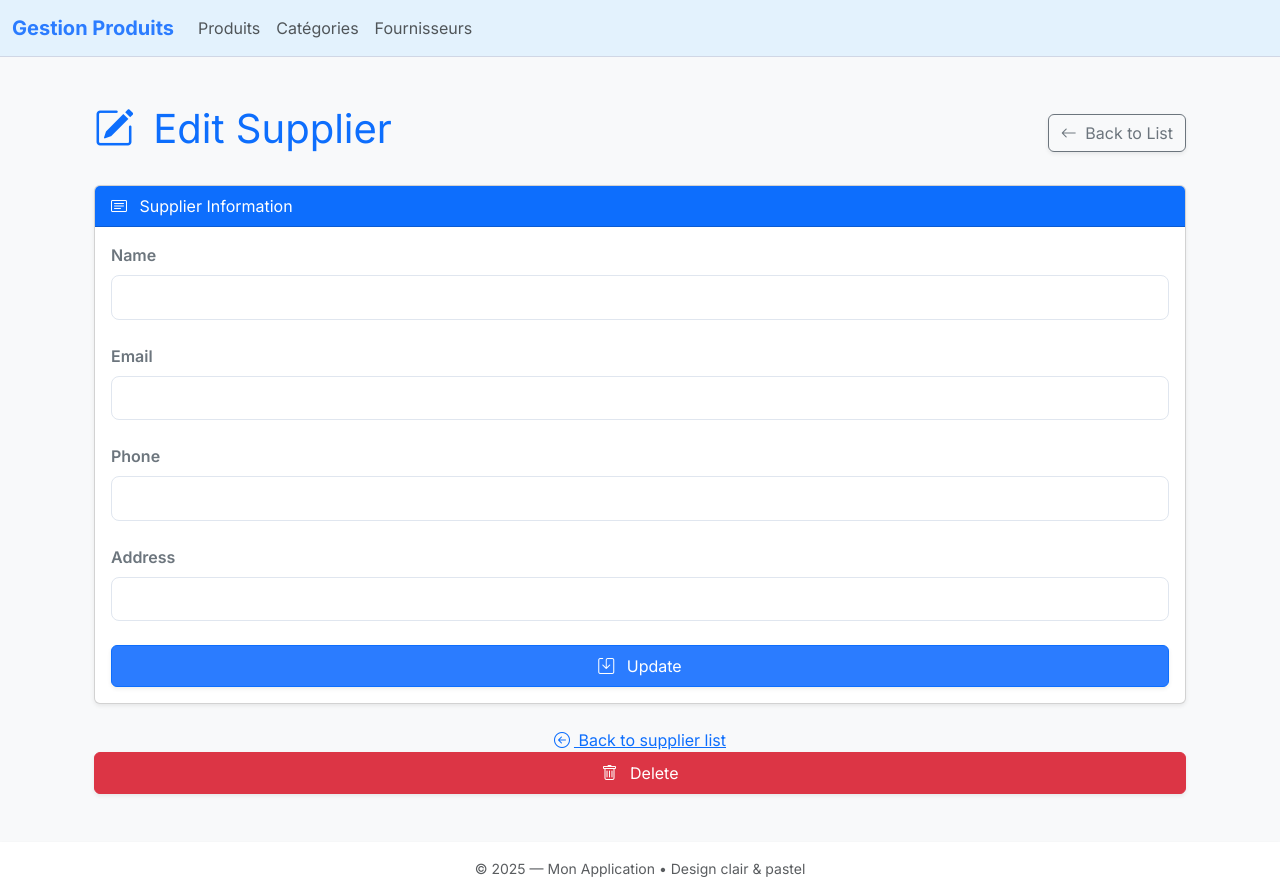
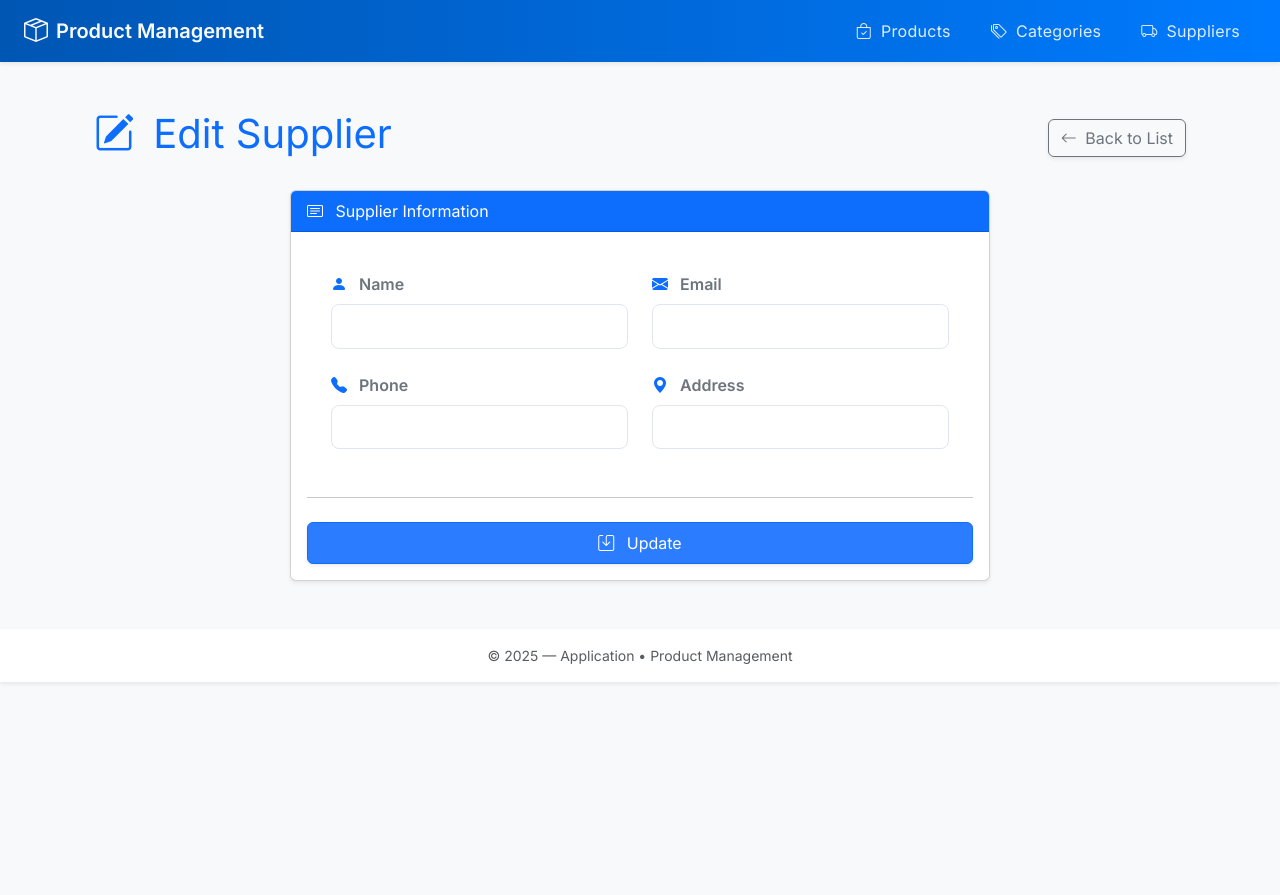
Before and after one commit to Amalbenaissa2003/GestionProduct, a Symfony app: template templates/fournisseur/edit.html.twig in a window 1280 px wide. After the commit the page ends 683 px from the top, so only its background shows below. Run offline with Twig, Linux system fonts and the light colour scheme; the template is opened without the code that fills it, so the values that code supplies are empty; form fields are guessed from the names that the template uses; some libraries are stand-ins or nearby versions.

Commit message:
update design fournisseur

```diff
--- a/public/css/theme.css
+++ b/public/css/theme.css
@@ -19,15 +19,7 @@ body {
     color: #333;
 }
 
-/* ===== Navbar ===== */
-.navbar {
-    background-color: #e3f2fd;
-    border-bottom: 1px solid #d0d7e5;
-}
-.navbar .navbar-brand {
-    font-weight: 600;
-    color: var(--primary);
-}
+
 
 /* ===== Card containers ===== */
 .card-like {
--- a/src/Form/CategoryType.php
+++ b/src/Form/CategoryType.php
@@ -21,7 +21,7 @@ class CategoryType extends AbstractType
     {
         $resolver->setDefaults([
             'data_class' => Category::class,
-            'csrf_protection' => false, // ⚠️ uniquement pour test
+
         ]);
     }
 }
--- a/src/Form/FournisseurType.php
+++ b/src/Form/FournisseurType.php
@@ -22,7 +22,7 @@ class FournisseurType extends AbstractType
     {
         $resolver->setDefaults([
             'data_class' => Fournisseur::class,
-            'csrf_protection' => false, // ⚠️ uniquement pour test
+
         ]);
     }
 }
--- a/templates/base.html.twig
+++ b/templates/base.html.twig
@@ -11,18 +11,90 @@
     {% block stylesheets %}{% endblock %}
 </head>
 <body class="bg-light font-inter">
+<style>
+/* 🎨 Navbar contrastée et moderne */
+.navbar {
+  background: linear-gradient(90deg, #0056b3, #007bff); /* bleu profond */
+  /*background: linear-gradient(90deg, #007bff, #00b4d8);*/
+  box-shadow: 0 3px 10px rgba(0, 0, 0, 0.1);
+}
 
-<nav class="navbar navbar-expand-lg navbar-light mb-4">
-  <div class="container-fluid">
-    <a class="navbar-brand fw-bold" href="#">Gestion Produits</a>
-    <button class="navbar-toggler" type="button" data-bs-toggle="collapse" data-bs-target="#navbarNav">
-      <span class="navbar-toggler-icon"></span>
+.navbar .nav-link {
+  font-weight: 500;
+  letter-spacing: 0.3px;
+  transition: all 0.3s ease;
+  color: #f8f9fa !important;
+  opacity: 0.9;
+}
+
+.navbar .nav-link:hover,
+.navbar .nav-link.active {
+  opacity: 1;
+  background-color: rgba(255, 255, 255, 0.15);
+  transform: translateY(-1px);
+  border-radius: 8px;
+}
+
+.navbar-brand {
+  color: #fff !important;
+}
+
+.navbar-toggler {
+  color: #fff;
+}
+
+.navbar-toggler:focus {
+  box-shadow: none;
+}
+
+/* Sur mobile : menu fond clair avec texte foncé pour la lisibilité */
+@media (max-width: 992px) {
+  .navbar-collapse {
+    background: #f8f9fa;
+    border-radius: 10px;
+    padding: 1rem;
+  }
+  .navbar .nav-link {
+    color: #333 !important;
+  }
+  .navbar .nav-link:hover {
+    background-color: rgba(0, 123, 255, 0.1);
+    color: #007bff !important;
+  }
+}
+</style>
+
+<nav class="navbar navbar-expand-lg shadow-sm sticky-top">
+  <div class="container-fluid px-4">
+    <!-- Brand -->
+    <a class="navbar-brand d-flex align-items-center" href="#">
+      <i class="bi bi-box-seam fs-4 me-2 text-light"></i>
+      <span class="fw-semibold text-light fs-5">Product Management</span>
+    </a>
+
+    <!-- Toggler (mobile) -->
+    <button class="navbar-toggler text-white border-0" type="button" data-bs-toggle="collapse" data-bs-target="#navbarNav">
+      <i class="bi bi-list fs-2"></i>
     </button>
-    <div class="collapse navbar-collapse" id="navbarNav">
-      <ul class="navbar-nav">
-        <li class="nav-item"><a class="nav-link" href="{{ path('app_product_index') }}">Produits</a></li>
-        <li class="nav-item"><a class="nav-link" href="{{ path('app_category_index') }}">Catégories</a></li>
-        <li class="nav-item"><a class="nav-link" href="{{ path('app_fournisseur_index') }}">Fournisseurs</a></li>
+
+    <!-- Nav links -->
+    <div class="collapse navbar-collapse justify-content-end" id="navbarNav">
+      <ul class="navbar-nav align-items-center gap-2">
+        <li class="nav-item">
+          <a class="nav-link px-3 py-2 rounded-3 hover-link text-white" href="{{ path('app_product_index') }}">
+            <i class="bi bi-bag-check me-1"></i> Products
+          </a>
+        </li>
+        <li class="nav-item">
+          <a class="nav-link px-3 py-2 rounded-3 hover-link text-white" href="{{ path('app_category_index') }}">
+            <i class="bi bi-tags me-1"></i> Categories
+          </a>
+        </li>
+        <li class="nav-item">
+          <a class="nav-link px-3 py-2 rounded-3 hover-link text-white" href="{{ path('app_fournisseur_index') }}">
+            <i class="bi bi-truck me-1"></i> Suppliers
+          </a>
+        </li>
       </ul>
     </div>
   </div>
@@ -35,7 +107,7 @@
 
 <footer class="bg-white mt-5 py-3 shadow-sm">
   <div class="container text-center small text-muted">
-    © {{ "now"|date("Y") }} — Mon Application • Design clair & pastel
+    © {{ "now"|date("Y") }} — Application • Product Management
   </div>
 </footer>
 
--- a/templates/fournisseur/_delete_form.html.twig
+++ b/templates/fournisseur/_delete_form.html.twig
@@ -1,7 +1,8 @@
 <form method="post" action="{{ path('app_fournisseur_delete', {'id': fournisseur.id}) }}"
-      onsubmit="return confirm('Are you sure you want to delete this supplier?');" class="d-inline">
+      onsubmit="return confirm('Are you sure you want to delete this supplier?');"
+      class="d-inline">
     <input type="hidden" name="_token" value="{{ csrf_token('delete' ~ fournisseur.id) }}">
-    <button type="submit" class="btn btn-danger shadow-sm px-4 py-2">
-        <i class="bi bi-trash me-2"></i> Delete
+    <button class="btn btn-danger px-4 shadow-sm">
+        <i class="bi bi-trash me-1"></i> Delete
     </button>
 </form>
--- a/templates/fournisseur/_form.html.twig
+++ b/templates/fournisseur/_form.html.twig
@@ -1,29 +1,40 @@
 {{ form_start(form) }}
-
-<div class="mb-4">
-    {{ form_label(form.name, 'Name', {'label_attr': {'class': 'form-label'}}) }}
+<div class="p-4">
+    <div class="row g-4">
+        <div class="col-md-6">
+            <label class="form-label">
+                <i class="bi bi-person-fill text-primary me-2"></i> Name
+            </label>
             {{ form_widget(form.name, {'attr': {'class': 'form-control'}}) }}
             {{ form_errors(form.name) }}
         </div>
 
-<div class="mb-4">
-    {{ form_label(form.email, 'Email', {'label_attr': {'class': 'form-label'}}) }}
+        <div class="col-md-6">
+            <label class="form-label">
+                <i class="bi bi-envelope-fill text-primary me-2"></i> Email
+            </label>
             {{ form_widget(form.email, {'attr': {'class': 'form-control'}}) }}
             {{ form_errors(form.email) }}
         </div>
 
-<div class="mb-4">
-    {{ form_label(form.phone, 'Phone', {'label_attr': {'class': 'form-label'}}) }}
+        <div class="col-md-6">
+            <label class="form-label">
+                <i class="bi bi-telephone-fill text-primary me-2"></i> Phone
+            </label>
             {{ form_widget(form.phone, {'attr': {'class': 'form-control'}}) }}
             {{ form_errors(form.phone) }}
         </div>
 
-<div class="mb-4">
-    {{ form_label(form.address, 'Address', {'label_attr': {'class': 'form-label'}}) }}
+        <div class="col-md-6">
+            <label class="form-label">
+                <i class="bi bi-geo-alt-fill text-primary me-2"></i> Address
+            </label>
             {{ form_widget(form.address, {'attr': {'class': 'form-control'}}) }}
             {{ form_errors(form.address) }}
         </div>
-
+    </div>
+</div>
+<hr class="my-4">
 <div class="text-center mt-4">
     <button type="submit" class="btn btn-primary px-4 py-2 shadow-sm">
         <i class="bi bi-save me-2"></i> {{ button_label|default('Save') }}
--- a/templates/fournisseur/edit.html.twig
+++ b/templates/fournisseur/edit.html.twig
@@ -13,7 +13,7 @@
         </a>
     </div>
 
-    <div class="card shadow-sm">
+    <div class="card mx-auto shadow-sm" style="max-width: 700px;">
         <div class="card-header bg-primary text-white">
             <i class="bi bi-card-text me-2"></i> Supplier Information
         </div>
@@ -22,12 +22,5 @@
         </div>
     </div>
 
-    <div class="text-center mt-4">
-        <a href="{{ path('app_fournisseur_index') }}" class="back-btn">
-            <i class="bi bi-arrow-left-circle me-1"></i> Back to supplier list
-        </a>
-
-        {{ include('fournisseur/_delete_form.html.twig') }}
-    </div>
 </div>
 {% endblock %}
--- a/templates/fournisseur/new.html.twig
+++ b/templates/fournisseur/new.html.twig
@@ -1,6 +1,7 @@
 {% extends 'base.html.twig' %}
 
 {% block title %}New Supplier{% endblock %}
+
 
 {% block body %}
 <div class="container mt-5">
```
Also changed, not shown: templates/fournisseur/index.html.twig (+11 -1 lines), templates/fournisseur/show.html.twig (+8 -5 lines). Lines whose indentation alone changed are shown as unchanged.
